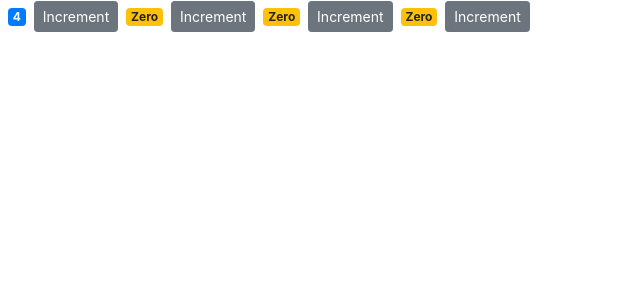
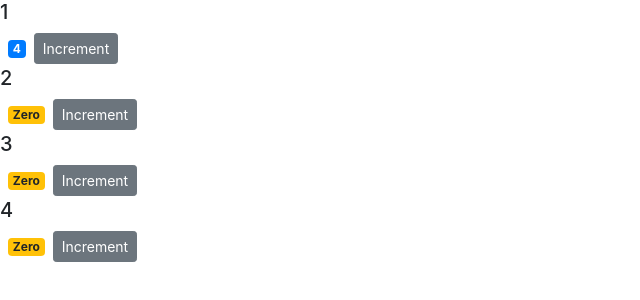
Before and after one commit to jrimchoi/react-crash-course-mosh, a React (Create React App) app: page / in a window 1280 px wide. Shown: the top 300 px of the page, without its empty margins (0-640 px from the left). Built offline with nearby package versions, Linux system fonts and the light colour scheme.

Commit message:
children props

```diff
--- a/src/components/counter.jsx
+++ b/src/components/counter.jsx
@@ -18,6 +18,7 @@ class Counter extends Component {
   render() {
     return (
       <React.Fragment>
+        <h5>{this.props.id}</h5>
         <span className={this.getBadgeClasses()}>{this.formatCount()}</span>
         <button
           onClick={() => this.handleIncrement({ id: 1 })}
--- a/src/components/counters.jsx
+++ b/src/components/counters.jsx
@@ -14,7 +14,9 @@ class Counters extends Component {
     return (
       <div>
         {this.state.counters.map(counter => (
-          <Counter key={counter.id} value={counter.value} selected />
+          <Counter key={counter.id} value={counter.value} id={counter.id}>
+            <h5>Counter #{counter.id}</h5>
+          </Counter>
         ))}
       </div>
     );
```
